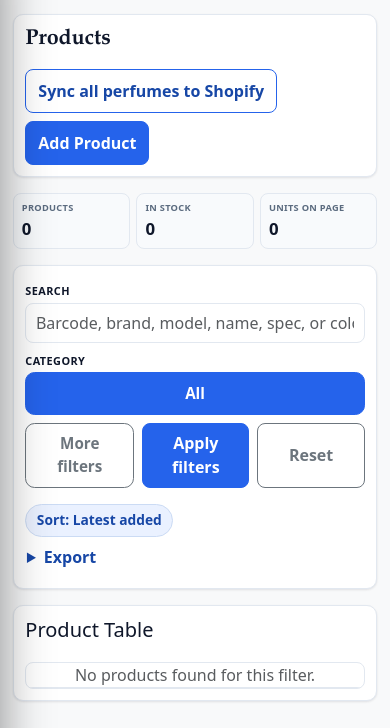
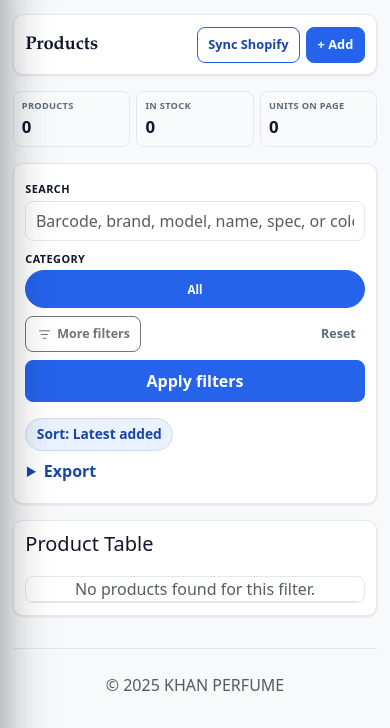
Before and after one commit to mrui0516/InventoryApp, a Django app: page /products/ in a window 390 px wide. Shown: the part 50-778 px from the top of the page. Run offline with Django 5.2, Linux system fonts and the light colour scheme; the visitor is signed in with stand-in values (Sample User, id 1); data comes from the database, SQL or seed files in the repository; data that the repository does not hold is empty; some libraries are stand-ins or nearby versions.

Commit message:
ux: distinguish filter actions, slim header, enlarge product rows
- The three filter buttons looked identical and their labels were clipped by an
  equal-width flex. Now they carry distinct weight: Apply is a full-width
  primary, 'More filters' is an outline disclosure with an icon, and Reset is a
  plain link. Category chips became rounded pills at a smaller size so names
  like 'Accessories' fit without truncation, keeping them on one row.
- Page header takes far less room on phones: smaller title and short button
  labels ('Sync Shopify', '+ Add') while desktop keeps the full wording.
- Reinvested the freed space in the rows themselves: 52px thumbnail, larger
  product name, and the barcode restored on the meta line next to the sales
  figures.
257 pass.

Co-Authored-By: Claude Opus 4.8 <noreply@anthropic.com>

```diff
--- a/stock/templates/stock/product_list.html
+++ b/stock/templates/stock/product_list.html
@@ -3,9 +3,15 @@
 
 {% block content %}
 <style>
-  /* categories always sit on a single row, sharing the width equally */
-  .cat-chips{ display:flex; flex-wrap:nowrap; gap:.35rem; }
-  .cat-chips .btn{ flex:1 1 0; min-width:0; font-weight:600; white-space:nowrap; overflow:hidden; text-overflow:ellipsis; }
+  /* Categories are selection chips (pills), visually distinct from the
+     action buttons below so the two never read as the same control. */
+  .cat-chips{ display:flex; flex-wrap:nowrap; gap:.3rem; }
+  .cat-chips .btn{ flex:1 1 0; min-width:0; font-weight:600; white-space:nowrap; border-radius:999px; }
+  /* Action row: one primary (Apply), one outline disclosure, one plain link. */
+  .filter-actions{ display:flex; align-items:center; gap:.5rem; flex-wrap:wrap; }
+  .filter-actions .mf-btn{ display:inline-flex; align-items:center; gap:.35rem; }
+  .filter-actions .reset-btn{ text-decoration:none; font-weight:600; color:var(--pl-muted); }
+  .filter-actions .apply-btn{ font-weight:700; }
   /* the secondary filters collapse on phones but stay inline on desktop */
   @media (min-width:576px){ #moreFilters.mf-collapse{ display:contents !important; } }
   /* Export is occasional — keep it folded so it never pushes the list down */
@@ -23,20 +29,21 @@
     .pm-item{ display:flex; align-items:stretch; }
     .pm-row{
       flex:1 1 auto; min-width:0;
-      display:grid; grid-template-columns:44px minmax(0,1fr) auto; gap:.6rem; align-items:center;
-      padding:.5rem .6rem; text-decoration:none; color:inherit;
+      display:grid; grid-template-columns:52px minmax(0,1fr) auto; gap:.65rem; align-items:center;
+      padding:.6rem .65rem; text-decoration:none; color:inherit;
     }
     .pm-row:active{ background:var(--app-surface-2); }
-    .pm-thumb{ width:44px; height:44px; border-radius:var(--app-radius-sm); object-fit:cover; border:1px solid var(--pl-border); background:var(--app-surface-2); }
+    .pm-thumb{ width:52px; height:52px; border-radius:var(--app-radius-sm); object-fit:cover; border:1px solid var(--pl-border); background:var(--app-surface-2); }
     .pm-thumb-empty{ display:grid; place-items:center; color:var(--pl-muted); font-size:.75rem; }
     .pm-body{ min-width:0; }
-    .pm-brand{ font-size:.65rem; font-weight:800; letter-spacing:.04em; text-transform:uppercase; color:var(--pl-muted); line-height:1.2; }
+    .pm-brand{ font-size:.67rem; font-weight:800; letter-spacing:.04em; text-transform:uppercase; color:var(--pl-muted); line-height:1.2; }
     .pm-name{
-      font-size:.87rem; font-weight:600; color:var(--pl-text); line-height:1.25;
+      font-size:.92rem; font-weight:700; color:var(--pl-text); line-height:1.25;
       display:-webkit-box; -webkit-line-clamp:2; -webkit-box-orient:vertical; overflow:hidden;
     }
     .pm-spec{ font-size:.72rem; color:var(--pl-muted); font-weight:600; line-height:1.25; }
-    .pm-sub{ font-size:.7rem; color:var(--pl-muted); line-height:1.25; }
+    .pm-sub{ font-size:.68rem; color:var(--pl-muted); line-height:1.3; font-variant-numeric:tabular-nums;
+      overflow:hidden; text-overflow:ellipsis; white-space:nowrap; }
     /* counters: one compact row instead of three stacked cards */
     .stat-grid{ grid-template-columns:repeat(3,minmax(0,1fr)); gap:.4rem; }
     .stat-card{ padding:.4rem .5rem; }
@@ -47,9 +54,18 @@
     .toolbar .form-control,.toolbar .form-select{ padding:.45rem .6rem; }
     #moreFilters{ grid-column:1 / -1; }
     #moreFilters.show{ display:grid; grid-template-columns:repeat(2,minmax(0,1fr)); gap:.5rem; }
-    .filter-actions .btn{ flex:1 1 0; min-height:38px; }
+    /* clear hierarchy instead of three identical-looking buttons */
+    .cat-chips .btn{ font-size:.72rem; padding:.38rem .3rem; }
+    .filter-actions .mf-btn{ flex:0 0 auto; font-size:.78rem; padding:.4rem .65rem; min-height:36px; }
+    .filter-actions .reset-btn{ margin-left:auto; font-size:.78rem; padding:.4rem .5rem; min-height:36px; }
+    .filter-actions .apply-btn{ flex:1 1 100%; min-height:42px; }
+    /* compact page header: small title, short button labels */
+    .page-head{ align-items:center; gap:.5rem; }
+    .page-title{ font-size:1.15rem; }
+    .head-actions{ gap:.4rem !important; }
+    .head-actions .btn{ padding:.4rem .65rem; font-size:.8rem; min-height:36px; }
     .pm-fig{ display:flex; flex-direction:column; align-items:flex-end; gap:.15rem; white-space:nowrap; }
-    .pm-price{ font-size:.87rem; font-weight:800; color:var(--pl-text); font-variant-numeric:tabular-nums; }
+    .pm-price{ font-size:.95rem; font-weight:800; color:var(--pl-text); font-variant-numeric:tabular-nums; }
     .pm-whs{ font-size:.7rem; font-weight:600; color:var(--pl-muted); font-variant-numeric:tabular-nums; }
     .pm-edit{ flex:0 0 44px; display:grid; place-items:center; color:var(--pl-muted); border-left:1px solid var(--pl-border); }
     .pm-edit:active{ background:var(--app-surface-2); }
@@ -66,15 +82,15 @@
       <div>
         <h1 class="page-title">Products</h1>
       </div>
-      <div class="d-flex flex-wrap gap-2">
+      <div class="d-flex flex-wrap gap-2 head-actions">
         {% if can_manage %}
           <form method="post" action="{% url 'sync_all_perfumes_to_shopify' %}" class="d-inline"
                 onsubmit="return confirm('Sync ALL perfumes to Shopify? This runs in the background and updates prices, inventory and descriptions.');">
             {% csrf_token %}
-            <button type="submit" class="btn btn-outline-primary">Sync all perfumes to Shopify</button>
+            <button type="submit" class="btn btn-outline-primary"><span class="d-none d-sm-inline">Sync all perfumes to Shopify</span><span class="d-sm-none">Sync Shopify</span></button>
           </form>
         {% endif %}
-        <a href="{% url 'add_product' %}" class="btn btn-primary">Add Product</a>
+        <a href="{% url 'add_product' %}" class="btn btn-primary"><span class="d-none d-sm-inline">Add Product</span><span class="d-sm-none">+ Add</span></a>
       </div>
     </div>
   </section>
@@ -151,10 +167,13 @@
         </div>
         </div>
       </div>
-      <div class="d-flex gap-2 flex-wrap mt-2 filter-actions">
-        <button class="btn btn-sm btn-outline-secondary d-sm-none" type="button" data-bs-toggle="collapse" data-bs-target="#moreFilters" aria-controls="moreFilters">More filters</button>
-        <button type="submit" class="btn btn-primary">Apply filters</button>
-        <a href="{% url 'product_list' %}" class="btn btn-outline-secondary">Reset</a>
+      <div class="filter-actions mt-2">
+        <button class="btn btn-outline-secondary mf-btn d-sm-none" type="button" data-bs-toggle="collapse" data-bs-target="#moreFilters" aria-controls="moreFilters">
+          <svg width="15" height="15" viewBox="0 0 24 24" fill="none" stroke="currentColor" stroke-width="1.9" stroke-linecap="round" aria-hidden="true"><path d="M4 6h16"/><path d="M7 12h10"/><path d="M10 18h4"/></svg>
+          More filters
+        </button>
+        <a href="{% url 'product_list' %}" class="btn btn-link reset-btn">Reset</a>
+        <button type="submit" class="btn btn-primary apply-btn">Apply filters</button>
       </div>
     </form>
     {% if active_filter_labels %}
@@ -310,9 +329,7 @@
                           <div class="pm-brand">{{ product.brand }}</div>
                           <div class="pm-name">{% if product.model %}{{ product.model }} · {% endif %}{{ product.name }}</div>
                           {% if product.variant_label %}<div class="pm-spec">{{ product.variant_label }}</div>{% endif %}
-                          {% if show_sales_sensitive %}
-                            <div class="pm-sub">Sold {{ product.total_sold_qty }} · 30d {{ product.recent_sold_qty }}</div>
-                          {% endif %}
+                          <div class="pm-sub">{{ product.barcode }}{% if show_sales_sensitive %} · Sold {{ product.total_sold_qty }} · 30d {{ product.recent_sold_qty }}{% endif %}</div>
                         </div>
                         <div class="pm-fig">
                           <span class="pm-price">{% if product.default_price %}€{{ product.default_price|floatformat:2 }}{% else %}&mdash;{% endif %}</span>
```
Also changed, not shown: docs/STATUS.md (+1 -0 lines).
